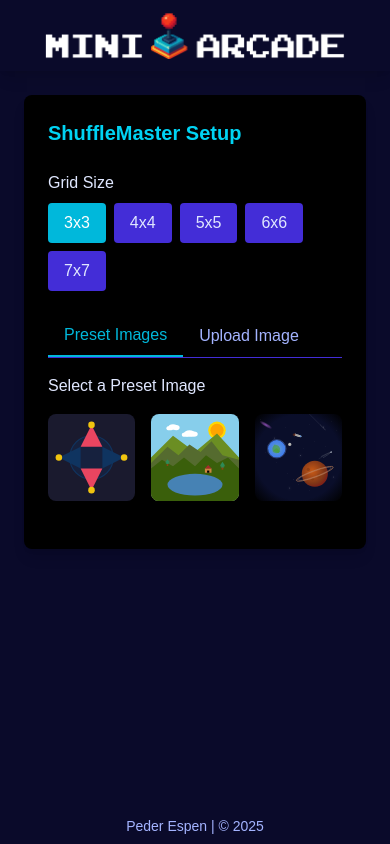
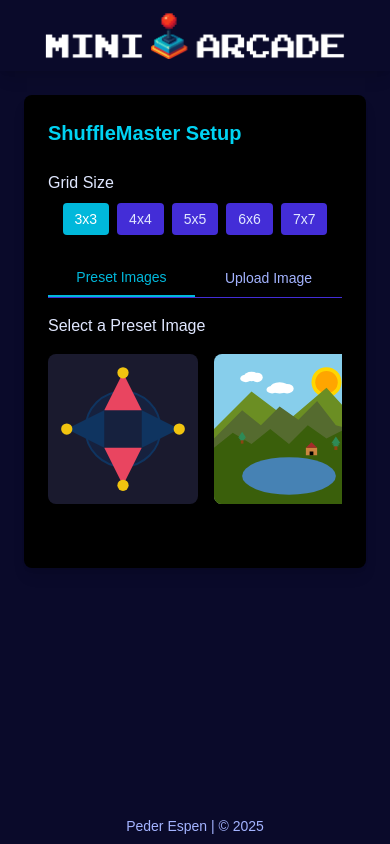
Before and after one commit to pederespen/miniarcade, a Next.js app: page /shufflemaster in a window 390 px wide. Built offline with nearby package versions, Linux system fonts and the light colour scheme.

Commit message:
more styling fixes

```diff
--- a/src/app/shufflemaster/components/image-selection.tsx
+++ b/src/app/shufflemaster/components/image-selection.tsx
@@ -39,9 +39,9 @@ export function ImageSelector({
   return (
     <div className="mb-6">
       {/* Tabs */}
-      <div className="flex border-b border-indigo-700 mb-4">
+      <div className="flex justify-center sm:justify-start border-b border-indigo-700 mb-4">
         <button
-          className={`py-2 px-4 font-medium ${
+          className={`flex-1 sm:flex-initial py-2 px-3 sm:px-4 text-sm sm:text-base font-medium ${
             activeTab === "presets"
               ? "text-cyan-500 border-b-2 border-cyan-500"
               : "text-indigo-300 hover:text-indigo-100"
@@ -51,7 +51,7 @@ export function ImageSelector({
           Preset Images
         </button>
         <button
-          className={`py-2 px-4 font-medium ${
+          className={`flex-1 sm:flex-initial py-2 px-3 sm:px-4 text-sm sm:text-base font-medium ${
             activeTab === "upload"
               ? "text-cyan-500 border-b-2 border-cyan-500"
               : "text-indigo-300 hover:text-indigo-100"
@@ -66,11 +66,11 @@ export function ImageSelector({
       {activeTab === "presets" ? (
         <div>
           <h3 className="text-indigo-100 mb-4">Select a Preset Image</h3>
-          <div className="grid grid-cols-3 gap-4">
+          <div className="flex overflow-x-auto pb-4 sm:grid sm:grid-cols-3 gap-4">
             {presetImages.map((image) => (
               <div
                 key={image.id}
-                className={`relative cursor-pointer rounded-lg overflow-hidden transition-all hover:opacity-90 ${
+                className={`relative flex-shrink-0 w-[150px] sm:w-auto cursor-pointer rounded-lg overflow-hidden transition-all hover:opacity-90 ${
                   selectedPresetId === image.id
                     ? "ring-2 ring-cyan-400 transform scale-[1.02]"
                     : ""
@@ -83,7 +83,7 @@ export function ImageSelector({
                     alt={image.name}
                     fill
                     className="object-cover"
-                    sizes="(max-width: 768px) 100vw, 33vw"
+                    sizes="(max-width: 640px) 150px, (max-width: 768px) 33vw, 250px"
                   />
                 </div>
               </div>
@@ -135,11 +135,11 @@ export function GridSizeSelector({
   return (
     <div className="mb-6">
       <label className="block text-indigo-100 mb-2">Grid Size</label>
-      <div className="flex flex-wrap gap-2">
+      <div className="flex flex-wrap justify-center gap-2 sm:justify-start">
         {[3, 4, 5, 6, 7].map((size) => (
           <button
             key={size}
-            className={`px-4 py-2 rounded cursor-pointer ${
+            className={`px-3 py-1.5 sm:px-4 sm:py-2 text-sm sm:text-base rounded cursor-pointer transition-colors ${
               gridSize === size
                 ? "bg-cyan-500 text-white"
                 : "bg-indigo-700 text-indigo-100 hover:bg-indigo-600"
```
